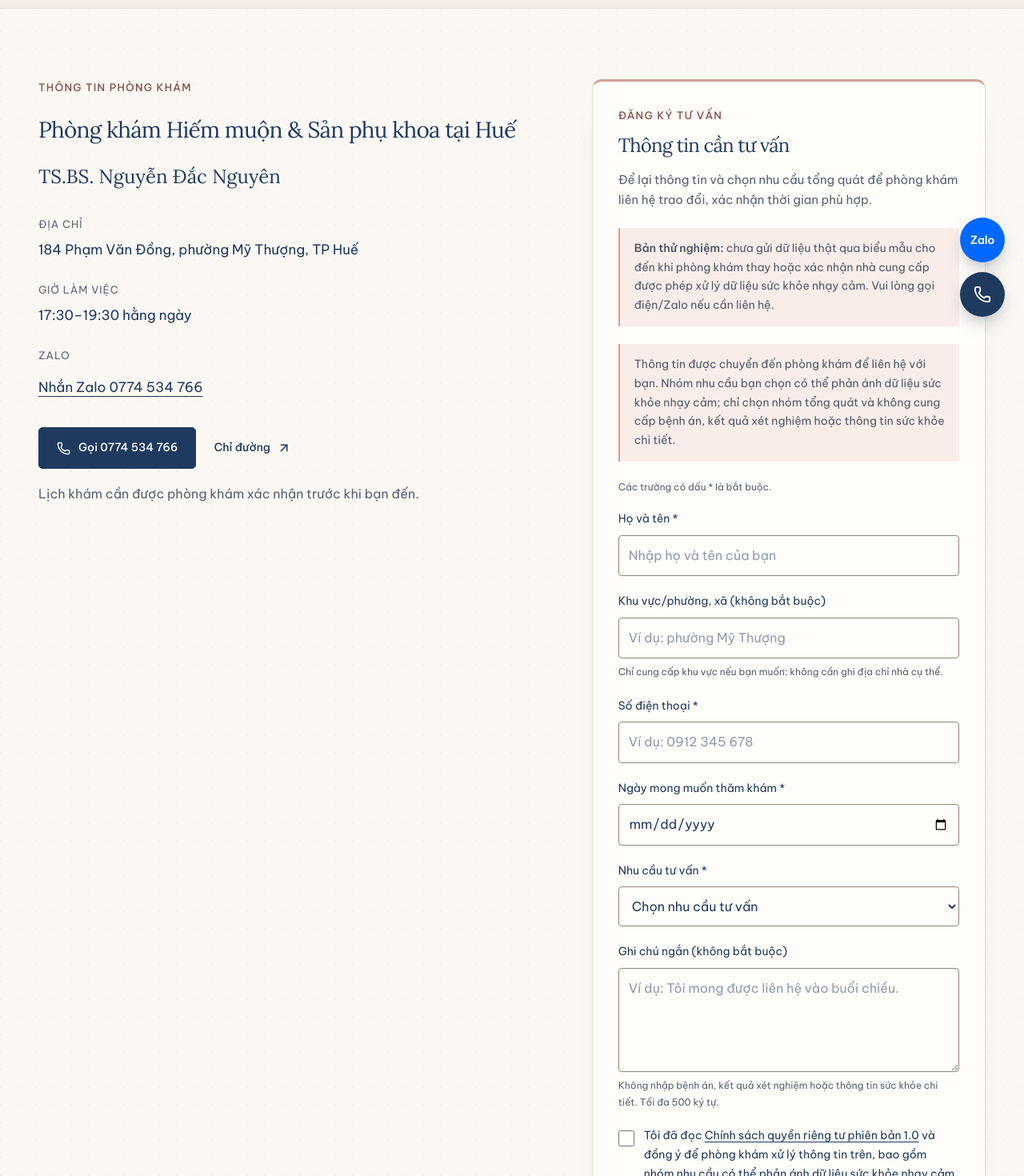
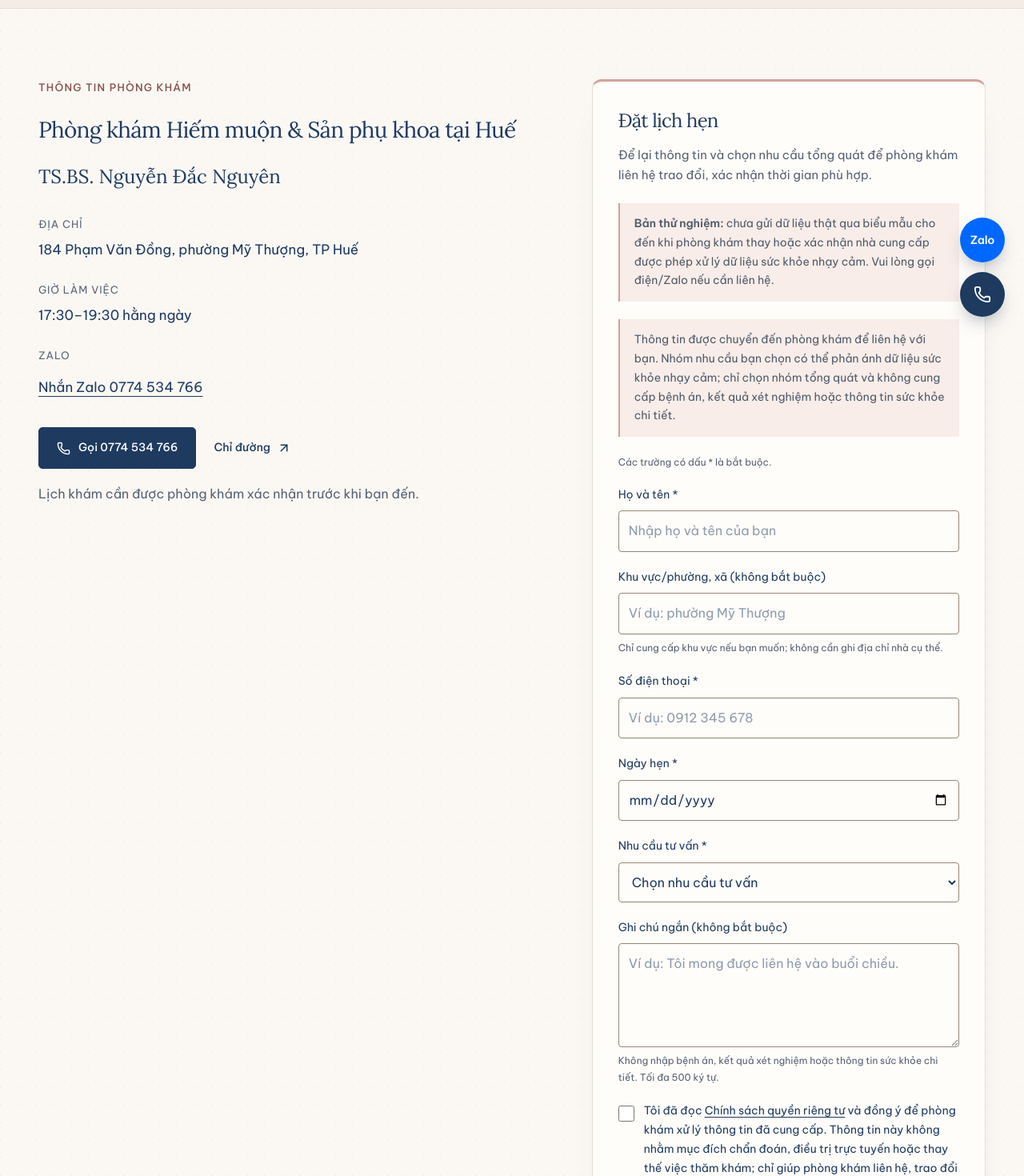
Before and after one commit to phongbao-uopeopleuni/drnguyenclinic, a React (Vite) app: page /lien-he in a window 1280 px wide. Shown: the part 380-1850 px from the top of the page at 80% size. Built offline with nearby package versions, Linux system fonts and the light colour scheme.

Commit message:
fix: clarify appointment form copy

```diff
--- a/src/pages/Contact.tsx
+++ b/src/pages/Contact.tsx
@@ -90,15 +90,14 @@ export default function Contact() {
           aria-describedby="form-data-note"
           aria-busy={submitState === 'submitting'}
         >
-          <span className="eyebrow">Đăng ký tư vấn</span>
-          <h2 id="consultation-title">Thông tin cần tư vấn</h2>
+          <h2 id="consultation-title">Đặt lịch hẹn</h2>
           <p className="form-intro">Để lại thông tin và chọn nhu cầu tổng quát để phòng khám liên hệ trao đổi, xác nhận thời gian phù hợp.</p>
           {clinic.draft && <p className="notice"><strong>Bản thử nghiệm:</strong> chưa gửi dữ liệu thật qua biểu mẫu cho đến khi phòng khám thay hoặc xác nhận nhà cung cấp được phép xử lý dữ liệu sức khỏe nhạy cảm. Vui lòng gọi điện/Zalo nếu cần liên hệ.</p>}
           <p id="form-data-note" className="notice">Thông tin được chuyển đến phòng khám để liên hệ với bạn. Nhóm nhu cầu bạn chọn có thể phản ánh dữ liệu sức khỏe nhạy cảm; chỉ chọn nhóm tổng quát và không cung cấp bệnh án, kết quả xét nghiệm hoặc thông tin sức khỏe chi tiết.</p>
           <p className="field-hint required-note">Các trường có dấu * là bắt buộc.</p>
 
           <input type="hidden" name="_subject" value="Yêu cầu tư vấn mới từ website phòng khám" />
-          <input type="hidden" name="privacyPolicyVersion" value="1.0 — 01/11/2026" />
+          <input type="hidden" name="privacyPolicyDate" value="01/11/2026" />
           <div className="form-honeypot" aria-hidden="true">
             <label htmlFor="consultation-website">Nếu bạn là người dùng, hãy để trống trường này</label>
             <input id="consultation-website" name="_gotcha" type="text" tabIndex={-1} autoComplete="off" />
@@ -119,7 +118,7 @@ export default function Contact() {
               <input id="phone" name="phone" type="tel" inputMode="tel" autoComplete="tel" required maxLength={20} pattern="(?:[ +\(\)\-]*[0-9]){9,15}[ \(\)\-]*" title="Nhập số điện thoại liên hệ, có thể kèm mã quốc gia, khoảng trắng hoặc dấu gạch ngang." placeholder="Ví dụ: 0912 345 678" />
             </div>
             <div className="field">
-              <label htmlFor="date">Ngày mong muốn thăm khám *</label>
+              <label htmlFor="date">Ngày hẹn *</label>
               <input id="date" name="preferredDate" type="date" min={today} max={latest} required />
             </div>
           </div>
@@ -140,8 +139,8 @@ export default function Contact() {
             <p id="note-hint" className="field-hint">Không nhập bệnh án, kết quả xét nghiệm hoặc thông tin sức khỏe chi tiết. Tối đa 500 ký tự.</p>
           </div>
           <label className="consent">
-            <input type="checkbox" required name="consent" value="Đồng ý xử lý thông tin để liên hệ tư vấn — Chính sách quyền riêng tư 1.0 ngày 01/11/2026" />
-            <span>Tôi đã đọc <Link to="/chinh-sach-bao-mat">Chính sách quyền riêng tư phiên bản 1.0</Link> và đồng ý để phòng khám xử lý thông tin trên, bao gồm nhóm nhu cầu có thể phản ánh dữ liệu sức khỏe nhạy cảm, chỉ nhằm liên hệ và trao đổi yêu cầu tư vấn.</span>
+            <input type="checkbox" required name="consent" value="Đồng ý xử lý thông tin để phòng khám liên hệ tư vấn theo Chính sách quyền riêng tư" />
+            <span>Tôi đã đọc <Link to="/chinh-sach-bao-mat">Chính sách quyền riêng tư</Link> và đồng ý để phòng khám xử lý thông tin đã cung cấp. Thông tin này không nhằm mục đích chẩn đoán, điều trị trực tuyến hoặc thay thế việc thăm khám; chỉ giúp phòng khám liên hệ, trao đổi nhu cầu và xác nhận lịch tư vấn hoặc thăm khám với tôi.</span>
           </label>
           <button className="button" type="submit" disabled={submitState === 'submitting'}>
             {submitState === 'submitting' ? 'Đang gửi…' : 'Gửi đăng ký tư vấn'} <ArrowRight size={18} aria-hidden="true" />
```
Also changed, not shown: 1 other file (tests, documents, lock files or other folders).
